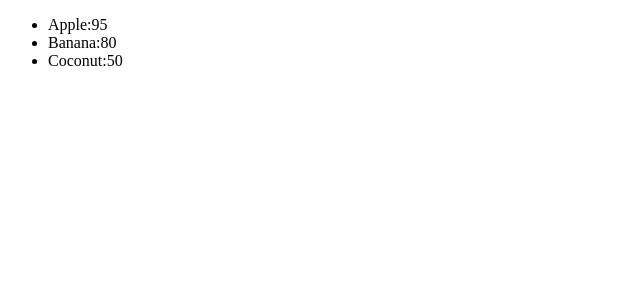
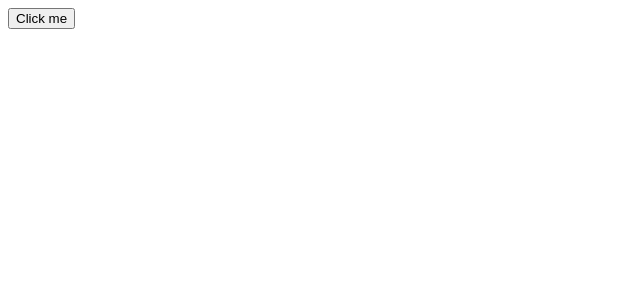
Before and after one commit to saviinda/ReactJs-, a React (Vite) app: page / in a window 1280 px wide. Shown: the top 300 px of the page, without its empty margins (0-640 px from the left). Built offline with nearby package versions, Linux system fonts and the light colour scheme.

Commit message:
Click events

```diff
--- a/src/App.jsx
+++ b/src/App.jsx
@@ -1,8 +1,8 @@
-import List from './List.jsx'
+import Button from './Button.jsx'
 
 function App() {
   return(
-    <List/>
+    <Button/>
   );
 }
 
--- /dev/null
+++ b/src/Button.jsx
@@ -0,0 +1,7 @@
+function Button(){
+    const handleClick = () => console.log("Ouch!");
+    return (
+        <button onClick={handleClick}>Click me</button>
+    );
+}
+export default Button
--- a/src/List.jsx
+++ /dev/null
@@ -1,15 +0,0 @@
-function List(){
-    const fruits = [
-        {id:1,name:"Apple",calories:95},
-        {id:2,name:"Banana",calories:80},
-        {id:3,name:"Coconut",calories:50}
-    ];
-
-    const listItems = fruits.map(fruits => <li key={fruits.id}>{fruits.name}:
-                                            {fruits.calories}
-                                          </li>);
-
-    return(<ul>{listItems}</ul>);
-}
-
-export default List
```
